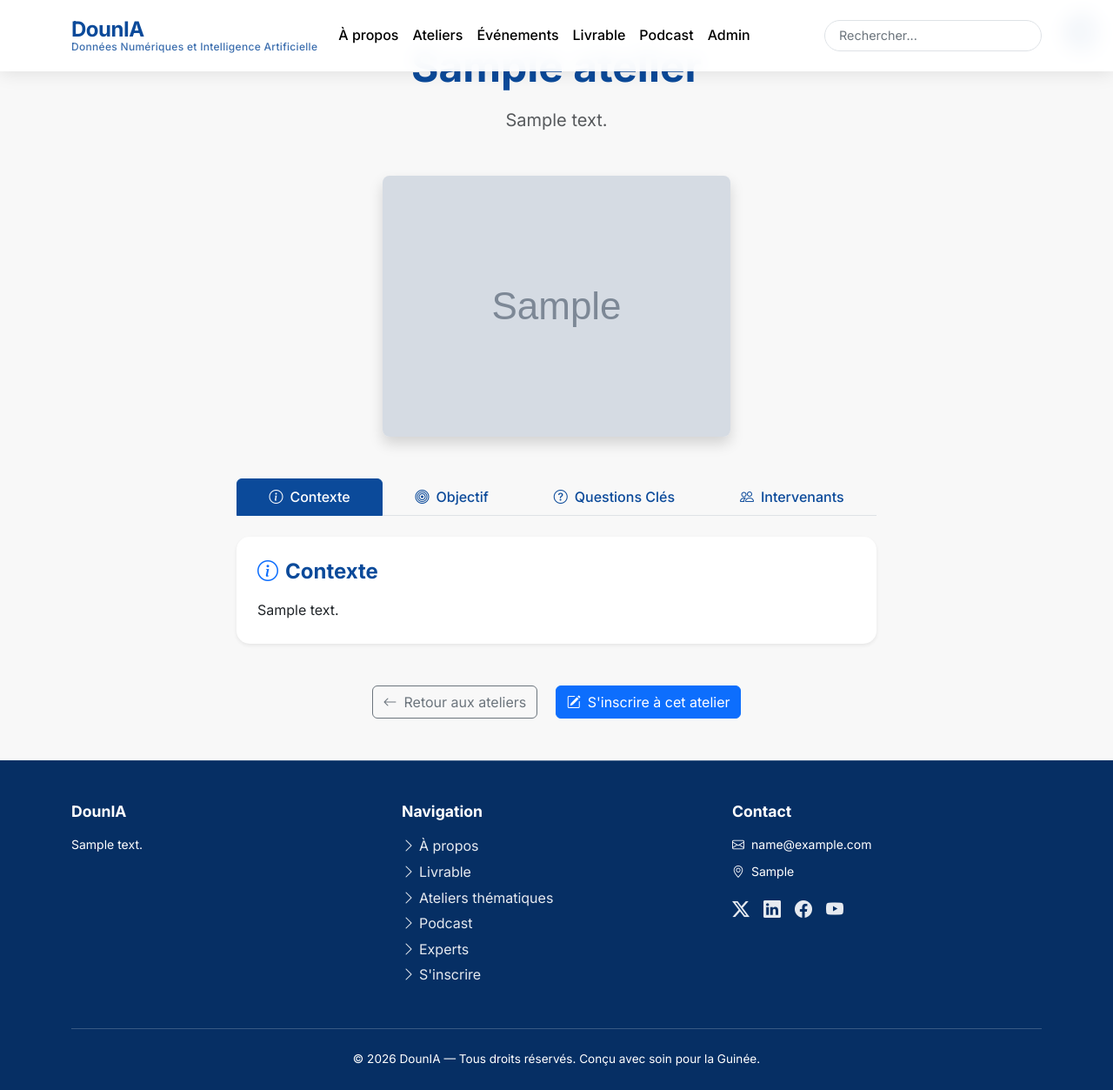
After one commit to Bella5768/douniaguinee, a Django app: page /atelier/1/ in a window 1280 px wide. The commit adds this page. Shown: the whole page at 87% size. Run offline with Django 4.2, Linux system fonts and the light colour scheme; tables that the repository leaves empty hold one stand-in row (values such as "Sample post"); grey boxes marked "Sample" are stand-in pictures.

Commit message:
feat: add atelier detail page with À propos button
- Add new fields to Atelier model: contexte, objectif, questions_cles, intervenants, lien_inscription
- Create atelier_detail view and template with tabs for Contexte, Objectif, Questions Clés, Intervenants
- Add URL pattern for /atelier/<id>/
- Add À propos button to each atelier card linking to detail page
- Include migration for new fields

```diff
--- a/inscriptions/models.py
+++ b/inscriptions/models.py
@@ -308,6 +308,13 @@ class Atelier(models.Model):
     image_url = models.URLField(max_length=500, blank=True, default='', verbose_name='URL de l\'image')
     ordre = models.PositiveIntegerField(default=0, verbose_name="Ordre d'affichage")
     active = models.BooleanField(default=True, verbose_name='Actif')
+
+    # Champs pour la page de détail
+    contexte = models.TextField(blank=True, default='', verbose_name='Contexte', help_text='Texte décrivant le contexte de l\'atelier')
+    objectif = models.TextField(blank=True, default='', verbose_name='Objectif', help_text='Objectif principal de l\'atelier')
+    questions_cles = models.TextField(blank=True, default='', verbose_name='Questions clés', help_text='Questions clés à traiter lors de l\'atelier')
+    intervenants = models.TextField(blank=True, default='', verbose_name='Intervenants', help_text='Liste des intervenants prévus')
+    lien_inscription = models.URLField(max_length=500, blank=True, default='', verbose_name='Lien d\'inscription')
 
     class Meta:
         verbose_name = 'Atelier'
--- a/inscriptions/urls.py
+++ b/inscriptions/urls.py
@@ -8,6 +8,7 @@ urlpatterns = [
     path('merci/', views.merci, name='merci'),
     path('rapport-download/', views.rapport_download, name='rapport_download'),
     path('rapport-view/', views.rapport_view_pdf, name='rapport_view_pdf'),
+    path('atelier/<int:atelier_id>/', views.atelier_detail, name='atelier_detail'),
 
     # Dashboard de gestion
     path('gestion/', views.admin_dashboard, name='admin_dashboard'),
--- a/inscriptions/views.py
+++ b/inscriptions/views.py
@@ -28,8 +28,23 @@ def staff_login_url(request):
 
 def staff_required(view_func):
     """Require an authenticated staff user for custom gestion views."""
-    wrapped = login_required(view_func, login_url=staff_login_url)
-    return user_passes_test(is_staff_user, login_url=staff_login_url)(wrapped)
+    def _wrapped_view(request, *args, **kwargs):
+        if not request.user.is_authenticated or not request.user.is_staff:
+            return redirect(staff_login_url(request))
+        return view_func(request, *args, **kwargs)
+    return _wrapped_view
+
+
+def atelier_detail(request, atelier_id):
+    """Vue pour afficher les détails d'un atelier"""
+    atelier = get_object_or_404(Atelier, id=atelier_id, active=True)
+
+    context = {
+        'page_title': f'{atelier.label} — DounIA',
+        'meta_description': atelier.description[:200] if atelier.description else f'Découvrez l\'atelier {atelier.label} de la conférence DounIA',
+        'atelier': atelier,
+    }
+    return render(request, 'inscriptions/atelier_detail.html', context)
 
 
 @staff_required
--- /dev/null
+++ b/templates/inscriptions/atelier_detail.html
@@ -0,0 +1,181 @@
+{% extends 'base.html' %}
+{% load static %}
+
+{% block title %}{{ atelier.label }} — DounIA{% endblock %}
+
+{% block content %}
+<section class="bg-light-custom py-5">
+    <div class="container">
+        <div class="row">
+            <div class="col-lg-8 mx-auto">
+                <!-- En-tête de l'atelier -->
+                <div class="text-center mb-5">
+                    <div class="atelier-number mb-3">{{ atelier.code|upper }}</div>
+                    <h1 class="display-5 fw-bold mb-3">{{ atelier.label }}</h1>
+                    <p class="lead text-muted">{{ atelier.description|default:"Description à ajouter..." }}</p>
+                </div>
+
+                <!-- Image de l'atelier -->
+                {% if atelier.image %}
+                <div class="text-center mb-5">
+                    <img src="{{ atelier.image.url }}" alt="{{ atelier.label }}" class="img-fluid rounded-3 shadow" style="max-height: 400px; object-fit: cover;">
+                </div>
+                {% endif %}
+
+                <!-- Onglets pour les sections -->
+                <ul class="nav nav-tabs nav-fill mb-4" id="atelierTabs" role="tablist">
+                    <li class="nav-item" role="presentation">
+                        <button class="nav-link active" id="context-tab" data-bs-toggle="tab" data-bs-target="#context" type="button" role="tab" aria-controls="context" aria-selected="true">
+                            <i class="bi bi-info-circle me-2"></i>Contexte
+                        </button>
+                    </li>
+                    <li class="nav-item" role="presentation">
+                        <button class="nav-link" id="objectif-tab" data-bs-toggle="tab" data-bs-target="#objectif" type="button" role="tab" aria-controls="objectif" aria-selected="false">
+                            <i class="bi bi-bullseye me-2"></i>Objectif
+                        </button>
+                    </li>
+                    <li class="nav-item" role="presentation">
+                        <button class="nav-link" id="questions-tab" data-bs-toggle="tab" data-bs-target="#questions" type="button" role="tab" aria-controls="questions" aria-selected="false">
+                            <i class="bi bi-question-circle me-2"></i>Questions Clés
+                        </button>
+                    </li>
+                    <li class="nav-item" role="presentation">
+                        <button class="nav-link" id="intervenants-tab" data-bs-toggle="tab" data-bs-target="#intervenants" type="button" role="tab" aria-controls="intervenants" aria-selected="false">
+                            <i class="bi bi-people me-2"></i>Intervenants
+                        </button>
+                    </li>
+                </ul>
+
+                <div class="tab-content" id="atelierTabsContent">
+                    <!-- Contexte -->
+                    <div class="tab-pane fade show active" id="context" role="tabpanel" aria-labelledby="context-tab">
+                        <div class="card border-0 shadow-sm">
+                            <div class="card-body p-4">
+                                <h4 class="mb-3"><i class="bi bi-info-circle text-primary me-2"></i>Contexte</h4>
+                                <div class="prose">
+                                    {% if atelier.contexte %}
+                                        {{ atelier.contexte|safe }}
+                                    {% else %}
+                                        <p class="text-muted">Le contexte de cet atelier sera bientôt détaillé.</p>
+                                    {% endif %}
+                                </div>
+                            </div>
+                        </div>
+                    </div>
+
+                    <!-- Objectif -->
+                    <div class="tab-pane fade" id="objectif" role="tabpanel" aria-labelledby="objectif-tab">
+                        <div class="card border-0 shadow-sm">
+                            <div class="card-body p-4">
+                                <h4 class="mb-3"><i class="bi bi-bullseye text-success me-2"></i>Objectif</h4>
+                                <div class="prose">
+                                    {% if atelier.objectif %}
+                                        {{ atelier.objectif|safe }}
+                                    {% else %}
+                                        <p class="text-muted">L'objectif de cet atelier sera bientôt détaillé.</p>
+                                    {% endif %}
+                                </div>
+                            </div>
+                        </div>
+                    </div>
+
+                    <!-- Questions Clés -->
+                    <div class="tab-pane fade" id="questions" role="tabpanel" aria-labelledby="questions-tab">
+                        <div class="card border-0 shadow-sm">
+                            <div class="card-body p-4">
+                                <h4 class="mb-3"><i class="bi bi-question-circle text-warning me-2"></i>Questions Clés à traiter</h4>
+                                <div class="prose">
+                                    {% if atelier.questions_cles %}
+                                        {{ atelier.questions_cles|safe }}
+                                    {% else %}
+                                        <p class="text-muted">Les questions clés de cet atelier seront bientôt détaillées.</p>
+                                    {% endif %}
+                                </div>
+                            </div>
+                        </div>
+                    </div>
+
+                    <!-- Intervenants -->
+                    <div class="tab-pane fade" id="intervenants" role="tabpanel" aria-labelledby="intervenants-tab">
+                        <div class="card border-0 shadow-sm">
+                            <div class="card-body p-4">
+                                <h4 class="mb-3"><i class="bi bi-people text-info me-2"></i>Intervenants</h4>
+                                <div class="prose">
+                                    {% if atelier.intervenants %}
+                                        {{ atelier.intervenants|safe }}
+                                    {% else %}
+                                        <p class="text-muted">La liste des intervenants sera bientôt disponible.</p>
+                                    {% endif %}
+                                </div>
+                            </div>
+                        </div>
+                    </div>
+                </div>
+
+                <!-- Boutons d'action -->
+                <div class="text-center mt-5">
+                    <a href="{% url 'landing_page' %}#ateliers" class="btn btn-outline-secondary me-3">
+                        <i class="bi bi-arrow-left me-2"></i>Retour aux ateliers
+                    </a>
+                    {% if atelier.lien_inscription %}
+                    <a href="{{ atelier.lien_inscription }}" class="btn btn-primary" target="_blank">
+                        <i class="bi bi-pencil-square me-2"></i>S'inscrire à cet atelier
+                    </a>
+                    {% endif %}
+                </div>
+            </div>
+        </div>
+    </div>
+</section>
+
+<style>
+.prose {
+    line-height: 1.7;
+}
+
+.prose h1, .prose h2, .prose h3, .prose h4, .prose h5, .prose h6 {
+    margin-top: 1.5rem;
+    margin-bottom: 1rem;
+    font-weight: 600;
+}
+
+.prose ul, .prose ol {
+    margin-bottom: 1rem;
+    padding-left: 2rem;
+}
+
+.prose li {
+    margin-bottom: 0.5rem;
+}
+
+.prose p {
+    margin-bottom: 1rem;
+}
+
+.atelier-number {
+    display: inline-block;
+    background: var(--primary);
+    color: white;
+    padding: 0.5rem 1rem;
+    border-radius: 50px;
+    font-weight: bold;
+    font-size: 0.9rem;
+}
+
+.nav-tabs .nav-link {
+    font-weight: 500;
+    color: var(--primary);
+    border-color: transparent;
+}
+
+.nav-tabs .nav-link.active {
+    background-color: var(--primary);
+    border-color: var(--primary);
+    color: white;
+}
+
+.nav-tabs .nav-link:hover:not(.active) {
+    background-color: rgba(0, 51, 102, 0.1);
+}
+</style>
+{% endblock %}
--- a/templates/inscriptions/landing.html
+++ b/templates/inscriptions/landing.html
@@ -407,6 +407,11 @@
                             <div class="atelier-details">
                                 <span class="badge bg-light text-primary">{{ atelier.code|upper }}</span>
                             </div>
+                        </div>
+                        <div class="atelier-actions mt-3">
+                            <a href="{% url 'atelier_detail' atelier.id %}" class="btn btn-outline-primary btn-sm">
+                                <i class="bi bi-info-circle me-1"></i>À propos
+                            </a>
                         </div>
                     </div>
                 </div>
```
Also changed, not shown: inscriptions/migrations/0033_atelier_contexte_atelier_intervenants_and_more.py (added).
